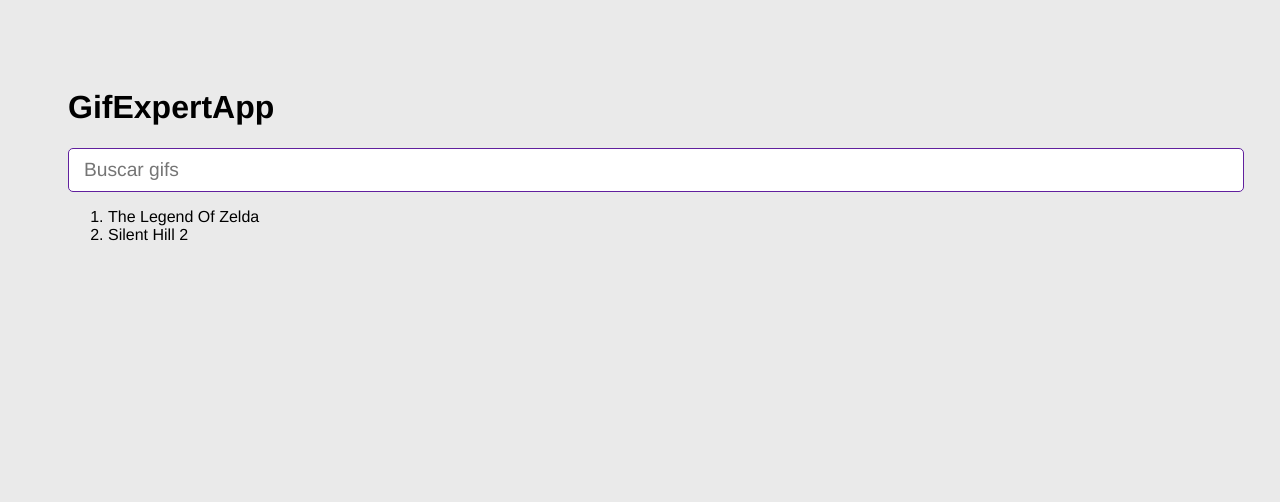
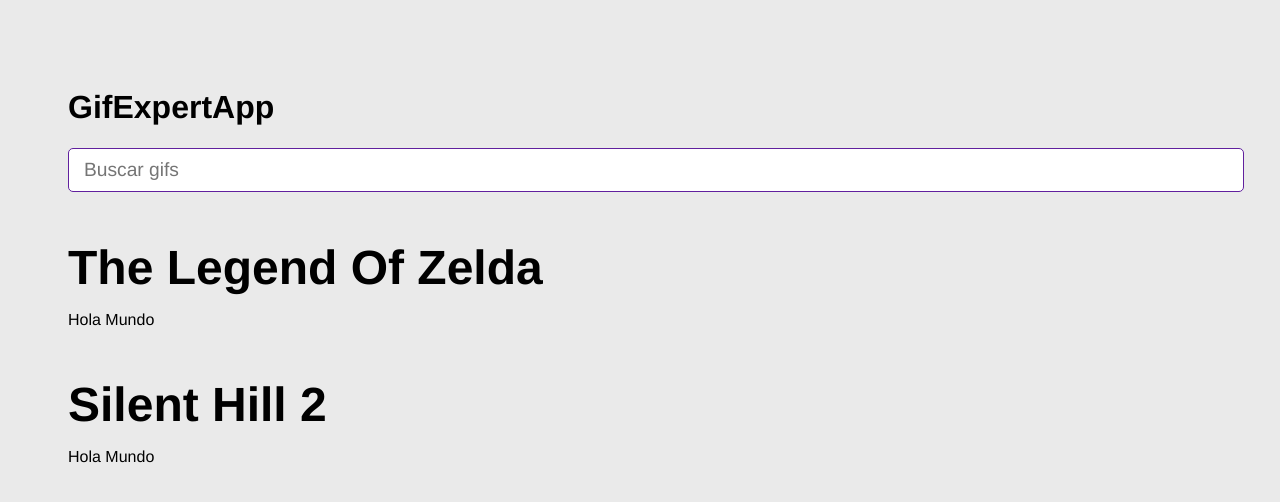
Before and after one commit to erdvillegas/CursoReact, a React (Vite) app in the folder 04-gift-experta-app/: page / in a window 1280 px wide. Shown: the top 502 px of the page. Built offline with nearby package versions, Linux system fonts and the light colour scheme.

Commit message:
Agregando componente de Grid

```diff
--- a/04-gift-experta-app/src/GifExpertApp.jsx
+++ b/04-gift-experta-app/src/GifExpertApp.jsx
@@ -1,33 +1,28 @@
 import { useState } from "react";
 import { AddCategory } from "./components/AddCategory";
+import GifGrid from "./components/GifGrid";
 export const GifExpertApp = () => {
 
     const [categories, setCategories] = useState(['The Legend Of Zelda', 'Silent Hill 2']);
 
-    const onAddCategory = ( newCategory ) => {
+    const onAddCategory = (newCategory) => {
 
-        if ( categories.includes( newCategory ) ) return;
+        if (categories.includes(newCategory)) return;
         setCategories([newCategory, ...categories]);
     };
 
     return (
         <>
-
-            {/* Titulo */}
             <h1>GifExpertApp</h1>
 
-            {/* Input */}
             <AddCategory
                 onNewCategory={onAddCategory}
             />
-
-            {/* Listado de Gif */}
-            <ol>
-                {categories.map( category => {
-                    return <li key={category}>{category}</li>
-                })}
-            </ol>
-            {/* Gif Item */}
+            {
+                categories.map((category) =>
+                    <GifGrid key={category} category={category} />
+                )
+            }
         </>
     )
 }
--- /dev/null
+++ b/04-gift-experta-app/src/components/GifGrid.jsx
@@ -0,0 +1,12 @@
+import React from 'react';
+
+const GifGrid = ({ category }) => {
+    return (
+        <>
+            <h3>{category}  </h3>
+            <p>Hola Mundo </p>
+        </>
+    )
+}
+
+export default GifGrid
```
